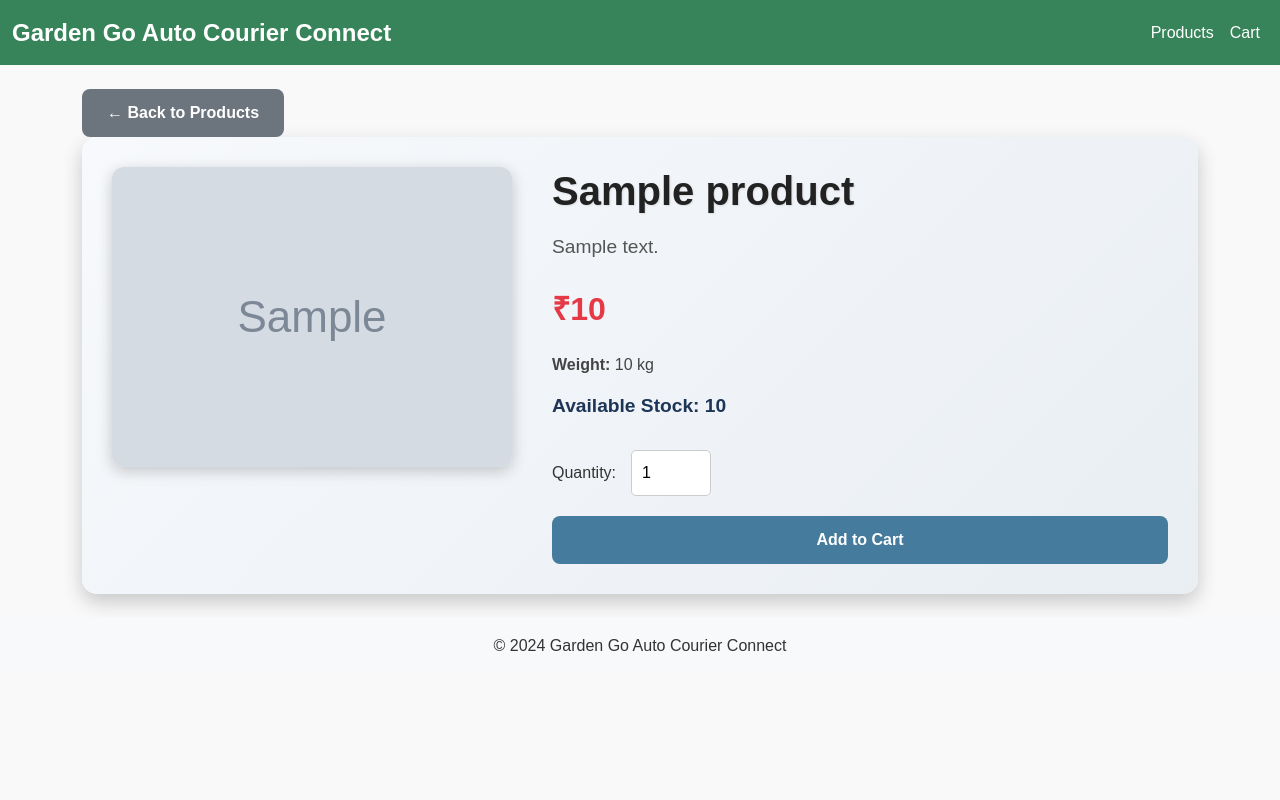
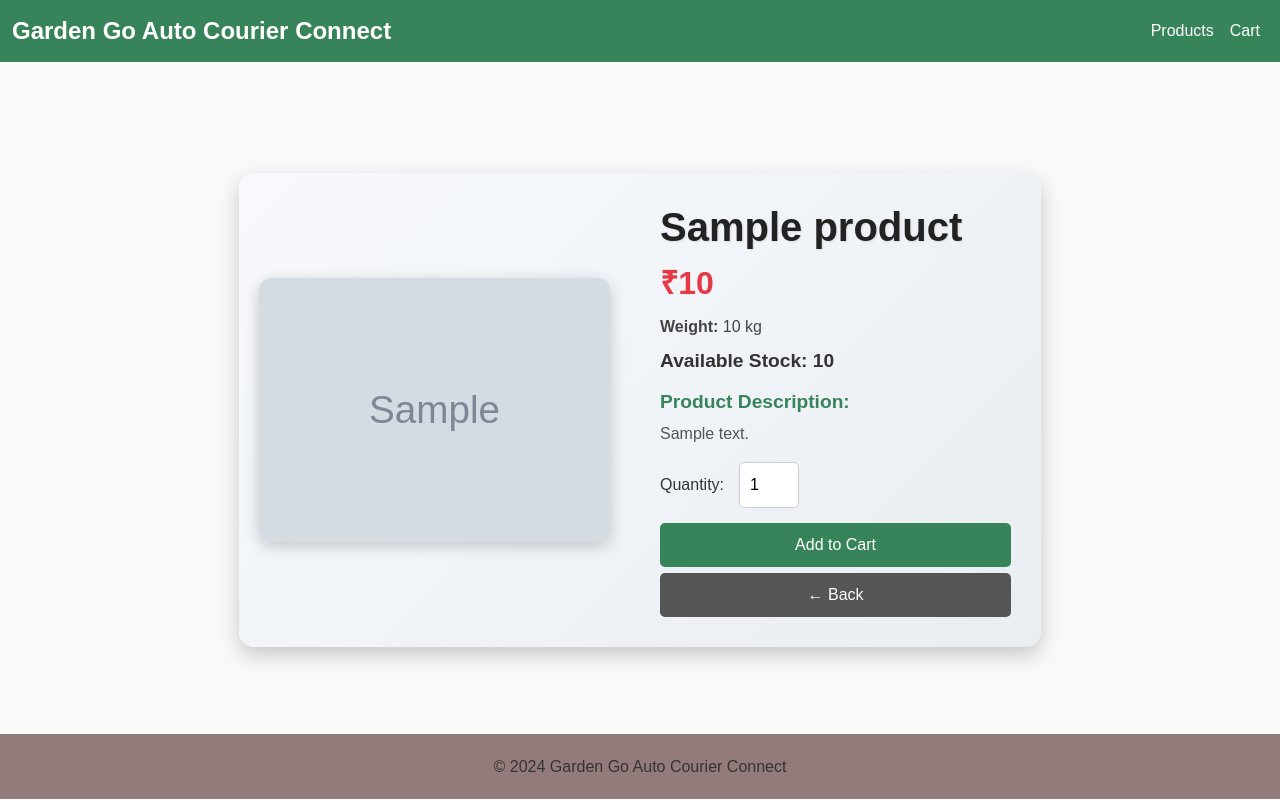
Before and after one commit to Minhaj-Tkc/Product-Management-Module, a Flask app: template templates/product_details.html in a window 1280 px wide. Run offline with Flask 3, Linux system fonts and the light colour scheme; data comes from the database, SQL or seed files in the repository; the template is opened without the code that fills it: most values are stand-ins (such as "Sample title", 1, 10 or a date in 2020); grey boxes marked "Sample" are stand-in pictures.

Commit message:
product details page added

```diff
--- a/app.py
+++ b/app.py
@@ -187,13 +187,19 @@ def add_to_cart(product_id):
     cart_item = CartItem.query.filter_by(cart_id=cart.cart_id, product_id=product.product_id).first()
     if cart_item:
         cart_item.quantity += quantity  # Update the quantity by the user-selected amount
+        toast_message = f'Added {quantity} more {product.name} to your cart!'
     else:
         cart_item = CartItem(cart_id=cart.cart_id, product_id=product.product_id, quantity=quantity)
         db.session.add(cart_item)
+        toast_message = f'{product.name} added to your cart!'
 
     db.session.commit()
-    flash(f'{quantity} x {product.name} added to cart!', 'success')
+
+    # Use the toaster-specific flash
+    flash(toast_message, 'success')  # Success indicates the type for the toaster
     return redirect(url_for('show_products'))
+
+
 
 
 
--- a/static/css/product_details.css
+++ b/static/css/product_details.css
@@ -1,82 +1,99 @@
+/* Full page container */
+.full-page {
+    min-height: calc(100vh - 152px);
+    display: flex;
+    justify-content: center;
+    align-items: center;
+    background-color: #f9f9f9;
+
+}
+
 /* Product details container */
 .product-details-container {
     display: flex;
-    flex-wrap: wrap;
-    gap: 40px;
-    padding: 30px;
     max-width: 1200px;
-    margin: auto;
     background: linear-gradient(135deg, #f7f9fc, #e9eef3);
     box-shadow: 0 8px 20px rgba(0, 0, 0, 0.2);
     border-radius: 15px;
+    overflow: hidden;
 }
 
 /* Product image */
+.product-image {
+    flex: 1;
+    display: flex;
+    justify-content: center;
+    align-items: center;
+    padding: 20px;
+}
+
 .product-image img {
-    width: 100%;
-    max-width: 600px;
+    max-width: 100%;
+    max-height: 400px;
     border-radius: 12px;
     box-shadow: 0 4px 15px rgba(0, 0, 0, 0.2);
-    transition: transform 0.3s ease;
-}
-
-.product-image img:hover {
-    transform: scale(1.05);
 }
 
 /* Product info */
 .product-info {
     flex: 1;
+    padding: 30px;
     display: flex;
     flex-direction: column;
-    justify-content: center;
+    justify-content: space-between;
     color: #333;
 }
 
 .product-title {
     font-size: 2.5rem;
     font-weight: bold;
-    margin-bottom: 15px;
     color: #222;
+    margin-bottom: 8px;
     text-shadow: 1px 1px 2px rgba(0, 0, 0, 0.1);
-}
-
-.product-description {
-    font-size: 1.2rem;
-    line-height: 1.8;
-    margin-bottom: 20px;
-    color: #555;
 }
 
 .product-price {
     font-size: 2rem;
     font-weight: bold;
     color: #e63946;
-    margin-bottom: 20px;
+    margin-bottom: 8px;
 }
 
 .product-weight {
     font-size: 1rem;
-    margin-bottom: 15px;
+    margin-bottom: 8px;
     color: #444;
 }
 
 .product-stock {
     font-size: 1.2rem;
-    margin-bottom: 30px;
-    color: #1d3557;
     font-weight: bold;
+    margin-bottom: 12px;
 }
 
 .product-stock.out-of-stock {
     color: #e63946;
 }
 
+
+.product-description-label {
+    font-size: 1.2rem;
+    font-weight: bold;
+    color: #38845A;
+    margin-bottom: 4px;
+}
+
+.product-description {
+    font-size: 1rem;
+    line-height: 1.6;
+    color: #555;
+}
+
 /* Add to cart form */
 .add-to-cart-form {
     display: flex;
     flex-direction: column;
-    gap: 20px;
+    gap: 15px;
 }
 
 .quantity-container {
@@ -86,31 +103,52 @@
 }
 
 .quantity-container input {
-    width: 80px;
+    width: 60px;
     padding: 10px;
     border: 1px solid #ccc;
     border-radius: 5px;
     font-size: 1rem;
 }
 
-.btn {
-    display: inline-block;
-    padding: 12px 25px;
+/* Buttons */
+.btn-primary {
+    background-color: #38845A;
+    color: #fff;
+    padding: 10px 20px;
+    font-size: 1rem;
     border: none;
-    border-radius: 8px;
-    font-size: 1rem;
-    font-weight: bold;
+    border-radius: 5px;
     cursor: pointer;
-    text-align: center;
-    transition: background-color 0.3s ease, transform 0.2s ease;
+    transition: background-color 0.3s ease;
+    margin-bottom: 6px;
 }
 
-.btn-primary {
-    background-color: #457b9d;
-    color: #fff;
+
+.btn-primary:hover {
+    background-color: #2d6e48;
 }
 
-.btn-primary:hover {
-    background-color: #1d3557;
-    transform: scale(1.05);
+.btn-primary:focus {
+    outline: none;
+    background-color: #2d6e48 !important;
 }
+
+.btn-secondary {
+    background-color: #555;
+    color: #fff;
+    padding: 10px 20px;
+    font-size: 1rem;
+    border: none;
+    border-radius: 5px;
+    cursor: pointer;
+    transition: background-color 0.3s ease;
+}
+
+.btn-secondary:hover {
+    background-color: #333;
+}
+
+.btn-secondary:focus {
+    outline: none;
+    background-color: #333;
+}
--- a/static/css/styles.css
+++ b/static/css/styles.css
@@ -14,10 +14,21 @@ body {
     color: #333;
 }
 
-.navbar {
-    height: 65px;
+/* Navbar Styling */
+.custom-navbar {
+    background-color: #38845A;
 }
 
-/* footer {
-    height: 60px;
-} */
+.custom-navbar .navbar-brand {
+    font-size: 1.5rem;
+    font-weight: bold;
+}
+
+/* Footer Styling */
+.custom-footer {
+    display: flex;
+    justify-content: center;
+    align-items: center;
+    height: 65px;
+    background-color: rgb(147, 123, 123);
+}
--- a/templates/layout.html
+++ b/templates/layout.html
@@ -11,11 +11,6 @@
 
     <!-- Toastr CSS -->
     <link href="https://cdnjs.cloudflare.com/ajax/libs/toastr.js/latest/toastr.min.css" rel="stylesheet">
-    <style>
-        #toast-container > .toast {
-            opacity: 1 !important; /* Ensure the toast is visible */
-        }
-    </style>
 
     {% block css %}{% endblock %}
 </head>
@@ -23,9 +18,9 @@
 <body>
     <!-- Navigation Bar -->
     <header>
-        <nav class="navbar navbar-expand-lg navbar-dark" style="background-color: #38845A;">
+        <nav class="navbar navbar-expand-lg navbar-dark custom-navbar">
             <div class="container-fluid">
-                <a class="navbar-brand" href="{{ url_for('show_products') }}" style="font-size: 1.5rem; font-weight: bold;">Garden Go Auto Courier Connect</a>
+                <a class="navbar-brand" href="{{ url_for('show_products') }}">Garden Go Auto Courier Connect</a>
                 <button class="navbar-toggler" type="button" data-bs-toggle="collapse" data-bs-target="#navbarNav" aria-controls="navbarNav" aria-expanded="false" aria-label="Toggle navigation">
                     <span class="navbar-toggler-icon"></span>
                 </button>
@@ -51,16 +46,14 @@
     </main>
 
     <!-- Footer -->
-    <footer class="bg-light py-3 mt-4">
+    <footer class="custom-footer">
         <div class="container text-center">
             <p class="mb-0">&copy; 2024 Garden Go Auto Courier Connect</p>
         </div>
     </footer>
 
-
     <!-- jQuery -->
     <script src="https://cdnjs.cloudflare.com/ajax/libs/jquery/3.7.1/jquery.min.js"></script>
-
 
     <!-- Bootstrap JS and Popper.js -->
     <script src="https://cdn.jsdelivr.net/npm/bootstrap@5.3.0/dist/js/bootstrap.bundle.min.js"></script>
--- a/templates/product_details.html
+++ b/templates/product_details.html
@@ -7,22 +7,22 @@
 {% endblock %}
 
 {% block content %}
-<div class="full-page-container">
-    <div class="back-button-container">
-        <a href="{{ url_for('show_products') }}" class="btn btn-secondary back-button">&#8592; Back to Products</a>
-    </div>
+<div class="full-page">
     <div class="product-details-container">
         <div class="product-image">
             <img src="{{ product.image_url }}" alt="{{ product.name }}">
         </div>
         <div class="product-info">
             <h1 class="product-title">{{ product.name }}</h1>
-            <p class="product-description">{{ product.description }}</p>
             <p class="product-price">₹{{ product.selling_price }}</p>
             <p class="product-weight"><strong>Weight:</strong> {{ product.product_weight }} kg</p>
             <p class="product-stock {{ 'out-of-stock' if product.stock_quantity == 0 else '' }}">
                 {{ 'Out of Stock' if product.stock_quantity == 0 else 'Available Stock: ' + product.stock_quantity|string }}
             </p>
+            <div class="product-description-container">
+                <label class="product-description-label">Product Description:</label>
+                <p class="product-description">{{ product.description }}</p>
+            </div>
 
             {% if product.stock_quantity > 0 %}
             <form action="{{ url_for('add_to_cart', product_id=product.product_id) }}" method="POST" class="add-to-cart-form">
@@ -30,9 +30,13 @@
                     <label for="quantity">Quantity:</label>
                     <input type="number" name="quantity" id="quantity" min="1" max="{{ product.stock_quantity }}" value="1" required>
                 </div>
-                <button type="submit" class="btn btn-primary">Add to Cart</button>
+                <button type="submit" class="btn btn-primary">
+                    <i class="fa fa-shopping-cart"></i> Add to Cart
+                </button>
             </form>
             {% endif %}
+
+            <button class="btn btn-secondary back-button" onclick="history.back()">&larr; Back</button>
         </div>
     </div>
 </div>
```
